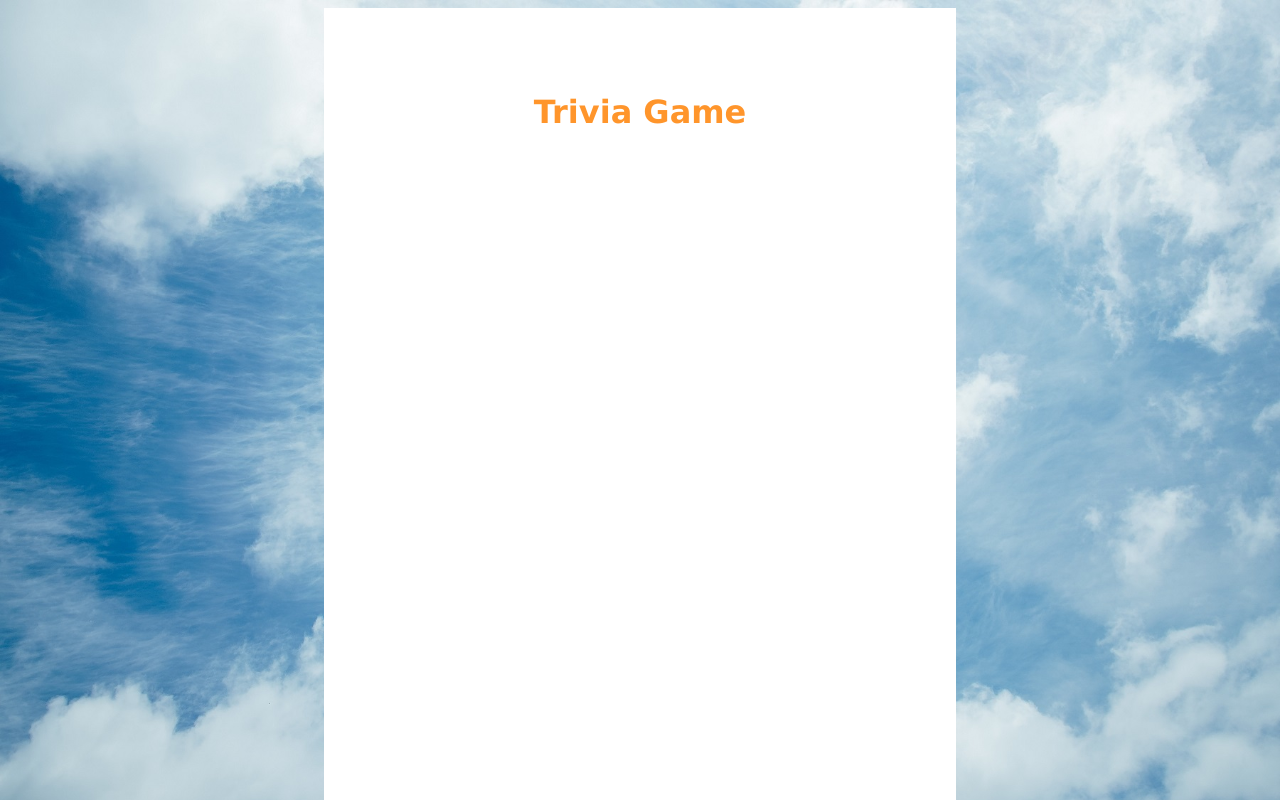
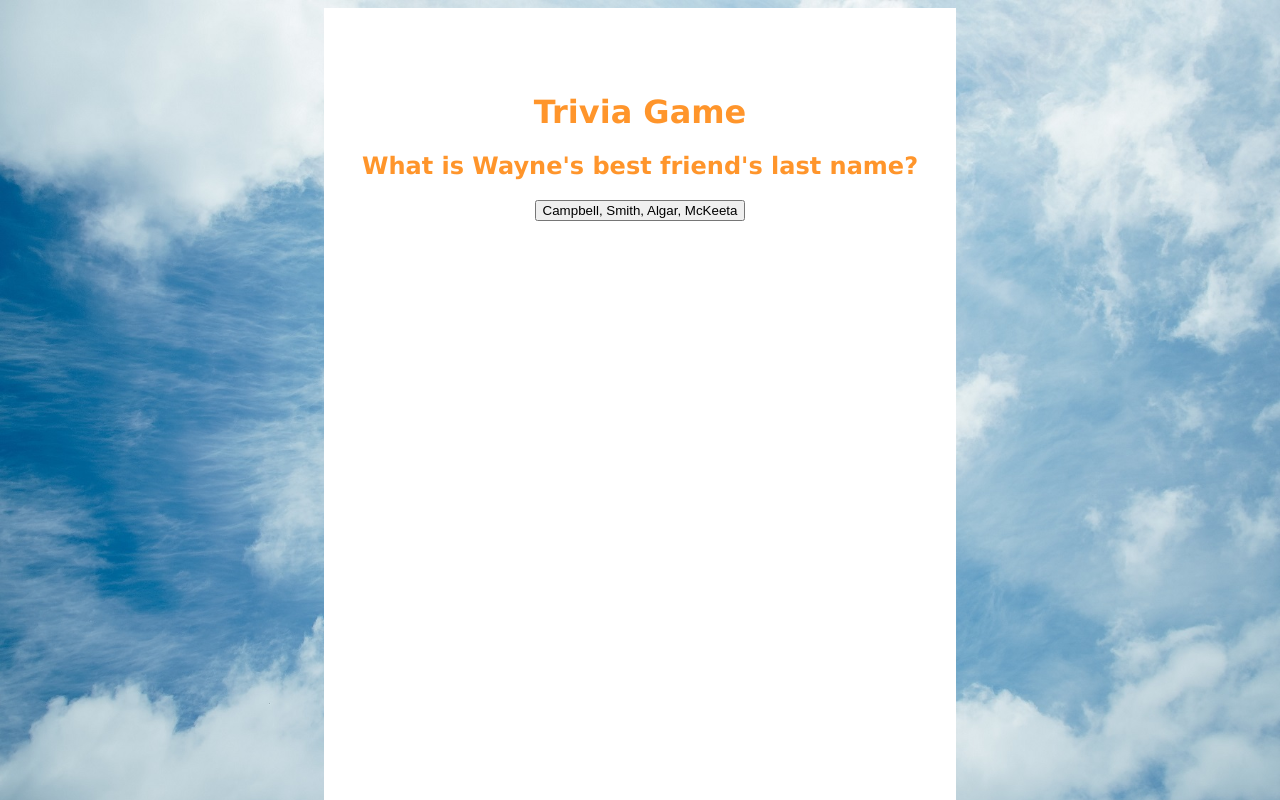
Before and after one commit to NicoleMarty/TriviaGame, a plain HTML site: page index.html in a window 1280 px wide. Both pictures are taken after a click on the button "Game On!". Shown: the top 800 px of the page. Drawn offline with nearby package versions, Linux system fonts and the light colour scheme.

Commit message:
happy birthday to me, I got the question to show and display times up in the console after 30 seconds. next need to get the choices to display as seperate buttons and get times up to render on page as text.

```diff
--- a/assets/css/style.css
+++ b/assets/css/style.css
@@ -20,6 +20,10 @@ body {
     padding-bottom: 90%;
 }
 
+#subwrapper {
+    color: #ff952b;
+}
+
 #start {
     font-family: Verdana, Geneva, Tahoma, sans-serif;
     color: #Ffffff;
--- a/assets/javascript/app.js
+++ b/assets/javascript/app.js
@@ -1,5 +1,9 @@
+$("#start").on("click", function() {
+    $("#start").remove(); // remove start button
+    game.renderQuestion(); // render question
+})
+
 // VARIABLES
-console.log("page loaded");
 // define object array for each question (var questions)
 var questions = [{
     question: "What is Wayne's best friend's last name?",
@@ -30,7 +34,7 @@ var questions = [{
 
 // define objects of game components (var game)
 var game = {
-    questionsProperty: questions,
+    question: questions,
     currentQuestion: 0, //what question on
     counter: 30,
     correctAnswer: 0,
@@ -46,9 +50,15 @@ var game = {
             game.timesup();
         }
     },
-    renderquestion: function() {
-        game = setInterval(game.countdown, 1000);
-        $("#subwrapper").html("<h2>" + questions + "<h2>");
+    renderQuestion: function() {
+        timer = setInterval(game.countdown, 1000);
+        $("#subwrapper").html('<h2>' + questions[game.currentQuestion].question + '<h2>');
+        for (var i = 0; i < questions[game.currentQuestion].choices.length; i++) {
+            // adding buttons for
+            $("#subwrapper").append('<button class="answer-button" id="button-' + i + '" data-name="' +
+                questions[game.currentQuestion].choices[i] + '">' + questions[game.currentQuestion]
+                .choices[i] + '</button>');
+        }
     },
     nextquestion: function() {
 
@@ -72,12 +82,8 @@ var game = {
 
     }
 
+
 };
 
-// FUNCTIONS
-function startGame() {}
-// MAIN GAME INITIATION
-startGame();
-$("#start").on("click", function(event) {
-    $("#start").hide(); // remove start button
-});
+// FUNCTION TO START GAME
+function startGame() {};
--- a/index.html
+++ b/index.html
@@ -17,6 +17,7 @@
         <h1>Trivia Game</h1>
         <div id="subwrapper">
             <button id="start">Game On!</button>
+            <h2></h2>
         </div>
     </div>
     <script type="text/javascript" src="assets/javascript/app.js"></script>
```
